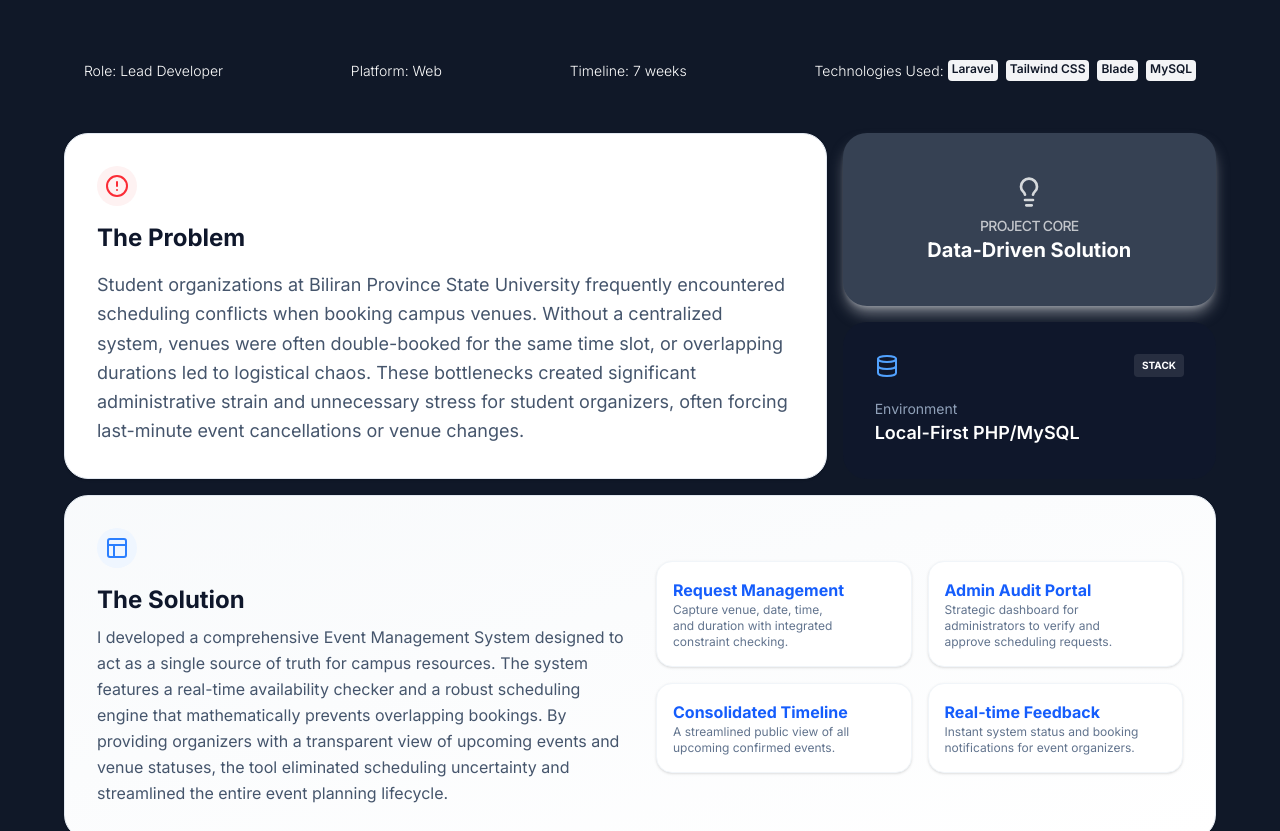
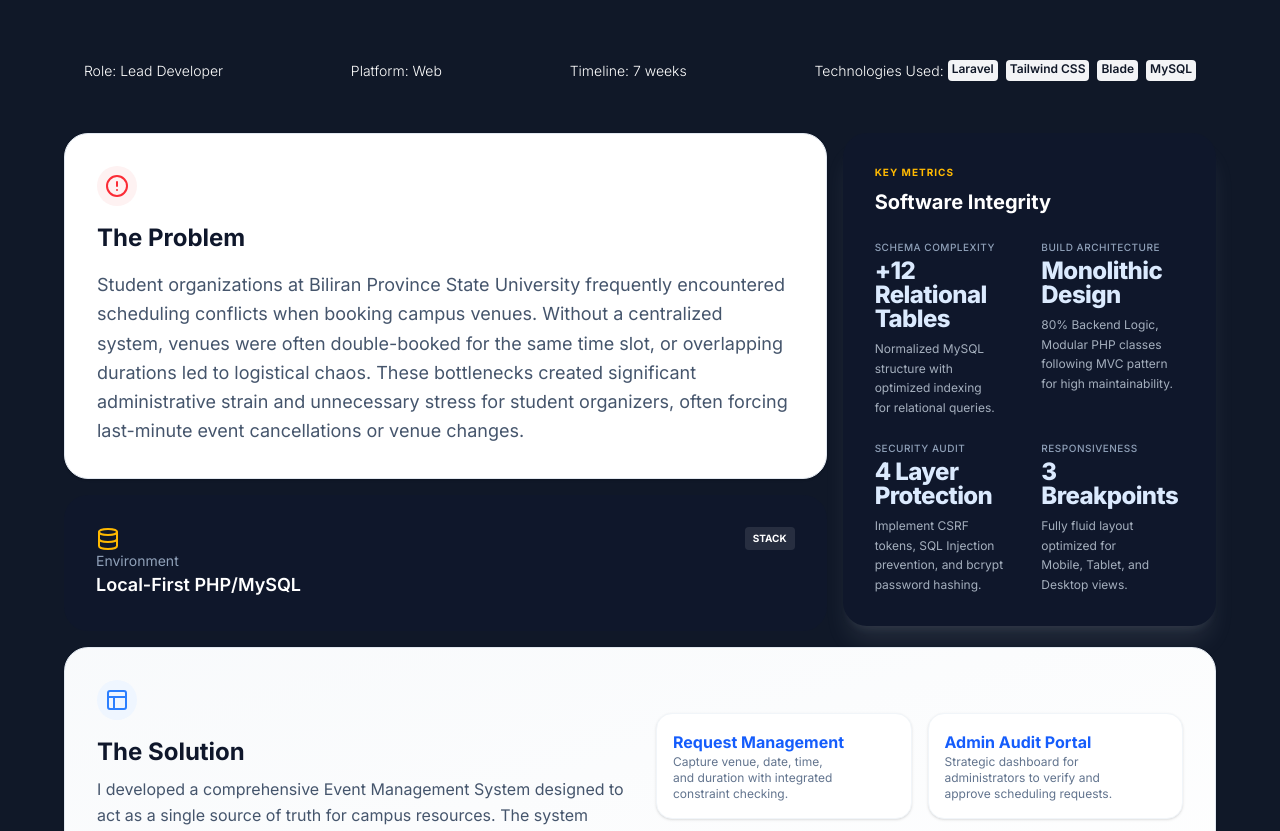
Before and after one commit to HarveyDangel/my-portfolio, a Next.js app: page /projects/1 in a window 1280 px wide. Shown: the part 500-1331 px from the top of the page. Built offline with nearby package versions, Linux system fonts and the light colour scheme.

Commit message:
feat: restructure project metrics to enhance clarity and presentation

```diff
--- a/src/app/data/projects.ts
+++ b/src/app/data/projects.ts
@@ -6,10 +6,32 @@ export interface ProjectDetails {
 	timeline: string;
 	platform: string;
 	technologies: string[];
-	schemaComplexity: string[];
-	buildArchitecture: string[];
-	securityAudit: string[];
-	responsiveness: string[];
+	technicalMetrics: {
+		schema: {
+			title: string;
+			metric: string;
+			details: string;
+		};
+		architecture: {
+			title: string;
+			metric: string;
+			details: string;
+		};
+		security: {
+			title: string;
+			metric: string;
+			details: string;
+		};
+		responsiveness: {
+			title: string;
+			metric: string;
+			details: string;
+		};
+	};
+	// schemaComplexity: string[];
+	// buildArchitecture: string[];
+	// securityAudit: string[];
+	// responsiveness: string[];
 	theProblem: string;
 	theSolution: string;
 	features: {
@@ -35,23 +57,32 @@ export const projects: ProjectDetails[] = [
 		timeline: "7 weeks",
 		platform: "Web",
 		technologies: ["Laravel", "Tailwind CSS", "Blade", "MySQL"],
-		schemaComplexity: [
-			"+12 Relational Tables",
-			"Normalized MySQL structure with optimized indexing for relational queries.",
-		],
-		buildArchitecture: [
-			"Monolithic Design",
-			"80% Backend Logic",
-			"Modular PHP classes following MVC pattern for high maintainability.",
-		],
-		securityAudit: [
-			"4 Layer Protection",
-			"Implement CSRF tokens, SQL Injection prevention, password hashing.",
-		],
-		responsiveness: [
-			"3 Breakpoints",
-			"Fully fluid layout optimized for Mobile, Tablet, and Desktop views",
-		],
+		technicalMetrics: {
+			schema: {
+				title: "Schema Complexity",
+				metric: "+12 Relational Tables",
+				details:
+					"Normalized MySQL structure with optimized indexing for relational queries.",
+			},
+			architecture: {
+				title: "Build Architecture",
+				metric: "Monolithic Design",
+				details:
+					"80% Backend Logic, Modular PHP classes following MVC pattern for high maintainability.",
+			},
+			security: {
+				title: "Security Audit",
+				metric: "4 Layer Protection",
+				details:
+					"Implement CSRF tokens, SQL Injection prevention, and bcrypt password hashing.",
+			},
+			responsiveness: {
+				title: "Responsiveness",
+				metric: "3 Breakpoints",
+				details:
+					"Fully fluid layout optimized for Mobile, Tablet, and Desktop views.",
+			},
+		},
 		theProblem:
 			"Student organizations at Biliran Province State University frequently encountered scheduling conflicts when booking campus venues. Without a centralized system, venues were often double-booked for the same time slot, or overlapping durations led to logistical chaos. These bottlenecks created significant administrative strain and unnecessary stress for student organizers, often forcing last-minute event cancellations or venue changes.",
 		theSolution:
@@ -103,23 +134,32 @@ export const projects: ProjectDetails[] = [
 		timeline: "16 weeks",
 		platform: "Web",
 		technologies: ["HTML", "BootStrap CSS", "JavaScript", "PHP", "MySQL"],
-		schemaComplexity: [
-			"+10 Relational Tables",
-			"Normalized MySQL structure with optimized indexing for relational queries.",
-		],
-		buildArchitecture: [
-			"Monolithic Design",
-			"90% Backend Logic",
-			"Modular PHP classes.",
-		],
-		securityAudit: [
-			"3 Layer Protection",
-			"SQL Injection prevention, password hashing.",
-		],
-		responsiveness: [
-			"Office use interface design",
-			"The UX/UI design is focused in Desktop view",
-		],
+		technicalMetrics: {
+			schema: {
+				title: "Schema Complexity",
+				metric: "+10 Relational Tables",
+				details:
+					"Normalized MySQL structure with optimized indexing for relational queries.",
+			},
+			architecture: {
+				title: "Build Architecture",
+				metric: "Monolithic Design",
+				details:
+					"90% Backend Logic, Modular PHP classes for high maintainability.",
+			},
+			security: {
+				title: "Security Audit",
+				metric: "4 Layer Protection",
+				details:
+					"Implement SQL Injection prevention, and bcrypt password hashing.",
+			},
+			responsiveness: {
+				title: "Responsiveness",
+				metric: "No Breakpoints",
+				details:
+					"The UX/UI design is focused in Desktop view",
+			},
+		},
 		theProblem:
 			"The Provincial Health Office (PHO) of Biliran struggled with a fragmented and time-consuming reporting process for child malnutrition. Staff were forced to manually audit local files to identify which municipalities had failed to submit consolidated data or which barangays had missing records. This lack of centralized visibility delayed critical health interventions and increased the risk of data inaccuracies.",
 		theSolution:
--- a/src/app/projects/[id]/page.tsx
+++ b/src/app/projects/[id]/page.tsx
@@ -1,5 +1,4 @@
-"use server";
-
+'use server';
 import { projects } from "@/app/data/projects";
 import { notFound } from "next/navigation";
 
@@ -57,6 +56,7 @@ export default async function ProjectDetail({
 							theSolution={project.theSolution}
 							theChallenges={project.theChallenges} // This is an array of {title, description}
 							features={project.features}
+							metrics={project.technicalMetrics}
 						/>
 						{/* Project Gallery */}
 						<div className="scroll-mt-25" id="gallery">
--- a/src/app/projects/components/projectBento.tsx
+++ b/src/app/projects/components/projectBento.tsx
@@ -1,11 +1,27 @@
 import React from "react";
 import {
 	AlertCircle,
-	Lightbulb,
 	ShieldAlert,
 	Database,
 	Layout,
 } from "lucide-react";
+
+import TechMetrics from "./technicalMetric";
+
+interface MetricItem {
+	title: string;
+	metric: string;
+	details: string;
+}
+
+interface TechMetricsProps {
+	metrics: {
+		schema: MetricItem;
+		architecture: MetricItem;
+		security: MetricItem;
+		responsiveness: MetricItem;
+	};
+}
 
 interface Feature {
 	title: string;
@@ -22,6 +38,7 @@ interface ProjectBentoProps {
 	theSolution: string;
 	features: Feature[];
 	theChallenges: Challenge[];
+	metrics: TechMetricsProps["metrics"];
 }
 
 export default function ProjectBento({
@@ -29,11 +46,12 @@ export default function ProjectBento({
 	theSolution,
 	theChallenges,
 	features,
+	metrics,
 }: ProjectBentoProps) {
 	return (
 		<div className="grid grid-cols-1 md:grid-cols-3 gap-4">
 			{/* 1. Problem Card - Large (Span 2 Columns) */}
-			<div className="md:col-span-2 md:row-span-2 rounded-3xl bg-white border border-slate-200 p-8 flex flex-col justify-between shadow-sm hover:shadow-md transition-shadow">
+			<div className="md:col-span-2 md:row-span-1 rounded-3xl bg-white border border-slate-200 p-8 flex flex-col justify-between shadow-sm hover:shadow-md transition-shadow">
 				<div>
 					<div className="w-10 h-10 rounded-full bg-red-50 flex items-center justify-center mb-4">
 						<AlertCircle className="text-red-500" size={24} />
@@ -45,20 +63,27 @@ export default function ProjectBento({
 				</div>
 				{/* <div className="text-xs font-mono text-slate-400 uppercase tracking-widest mt-4">
                   Status: Resolved
-               </div> */}
+						</div> */}
 			</div>
 
-			{/* 2. Solution Quick-Stat Card (Small) */}
-			<div className="rounded-3xl bg-gray-700 p-8 flex flex-col justify-center items-center text-white text-center shadow-lg shadow-gray-200/50">
-				<Lightbulb size={32} className="mb-2 opacity-80" />
-				<span className="text-sm font-medium uppercase tracking-tighter opacity-70">
-					Project Core
-				</span>
-				<h4 className="text-xl font-bold">Data-Driven Solution</h4>
+			<div className="md:col-span-1 md:row-span-2">
+				<TechMetrics metrics={metrics} />
 			</div>
 
 			{/* 3. Tech Architecture Card (Small) */}
-			<div className="rounded-3xl bg-slate-900 p-8 flex flex-col justify-between text-white">
+			<div className="rounded-3xl bg-slate-900 p-8 flex flex-col justify-between text-white md:col-span-2">
+				<div className="flex justify-between items-start">
+					<Database size={24} className="text-amber-400" />
+					<div className="px-2 py-1 bg-white/10 rounded text-[10px] uppercase font-bold">
+						Stack
+					</div>
+				</div>
+				<div>
+					<p className="text-sm text-slate-400">Environment</p>
+					<p className="text-lg font-semibold">Local-First PHP/MySQL</p>
+				</div>
+			</div>
+			{/* <div className="rounded-3xl bg-slate-900 p-8 flex flex-col justify-between text-white">
 				<div className="flex justify-between items-start">
 					<Database size={24} className="text-blue-400" />
 					<div className="px-2 py-1 bg-white/10 rounded text-[10px] uppercase font-bold">
@@ -69,7 +94,7 @@ export default function ProjectBento({
 					<p className="text-sm text-slate-400">Environment</p>
 					<p className="text-lg font-semibold">Local-First PHP/MySQL</p>
 				</div>
-			</div>
+			</div> */}
 
 			{/* 4. Solution Description Card - Wide (Span 3 Columns) */}
 			<div className="md:col-span-3 md:row-span-2 rounded-3xl bg-gradient-to-br from-slate-50 to-white border border-slate-200 p-8 flex flex-col md:flex-row gap-8 items-center shadow-sm">
--- /dev/null
+++ b/src/app/projects/components/technicalMetric.tsx
@@ -0,0 +1,52 @@
+import React from "react";
+
+// 1. Define the TypeScript Types
+export interface TechMetricsData {
+	schema: { title: string; metric: string; details: string };
+	architecture: { title: string; metric: string; details: string };
+	security: { title: string; metric: string; details: string };
+	responsiveness: { title: string; metric: string; details: string };
+}
+
+
+
+export default function TechMetrics({ metrics }: { metrics: TechMetricsData }) {
+	// We turn the object into an array to loop through it
+	const metricsArray = Object.values(metrics);
+
+	return (
+		<div className="rounded-3xl bg-slate-900 p-6 md:p-8 flex flex-col justify-between text-white shadow-xl shadow-slate-300/10">
+			<div>
+				{/* Label and Title */}
+				<span className="text-[10px] font-bold uppercase tracking-widest text-amber-400 mb-2 block">
+					Key Metrics
+				</span>
+				<h3 className="text-xl font-bold text-white mb-6">
+					Software Integrity
+				</h3>
+			</div>
+
+			{/* The 2x2 Metrics Grid */}
+			<div className="grid grid-cols-2 gap-x-6 gap-y-6">
+				{metricsArray.map((item, index) => (
+					<div key={index} className="flex flex-col">
+						{/* The Metric Title (e.g., Security Audit) */}
+						<p className="text-[10px] uppercase tracking-wider text-slate-400 font-medium">
+							{item.title}
+						</p>
+
+						{/* The "KPI" (e.g., 4 Layer Protection) */}
+						<p className="text-2xl font-extrabold text-blue-100 tracking-tight leading-none mt-1">
+							{item.metric}
+						</p>
+
+						{/* The Technical Detail (e.g., SQL Injection prevention) */}
+						<p className="text-[11px] md:text-xs text-slate-300 leading-relaxed mt-2 text-balance opacity-80">
+							{item.details}
+						</p>
+					</div>
+				))}
+			</div>
+		</div>
+	);
+}
```
